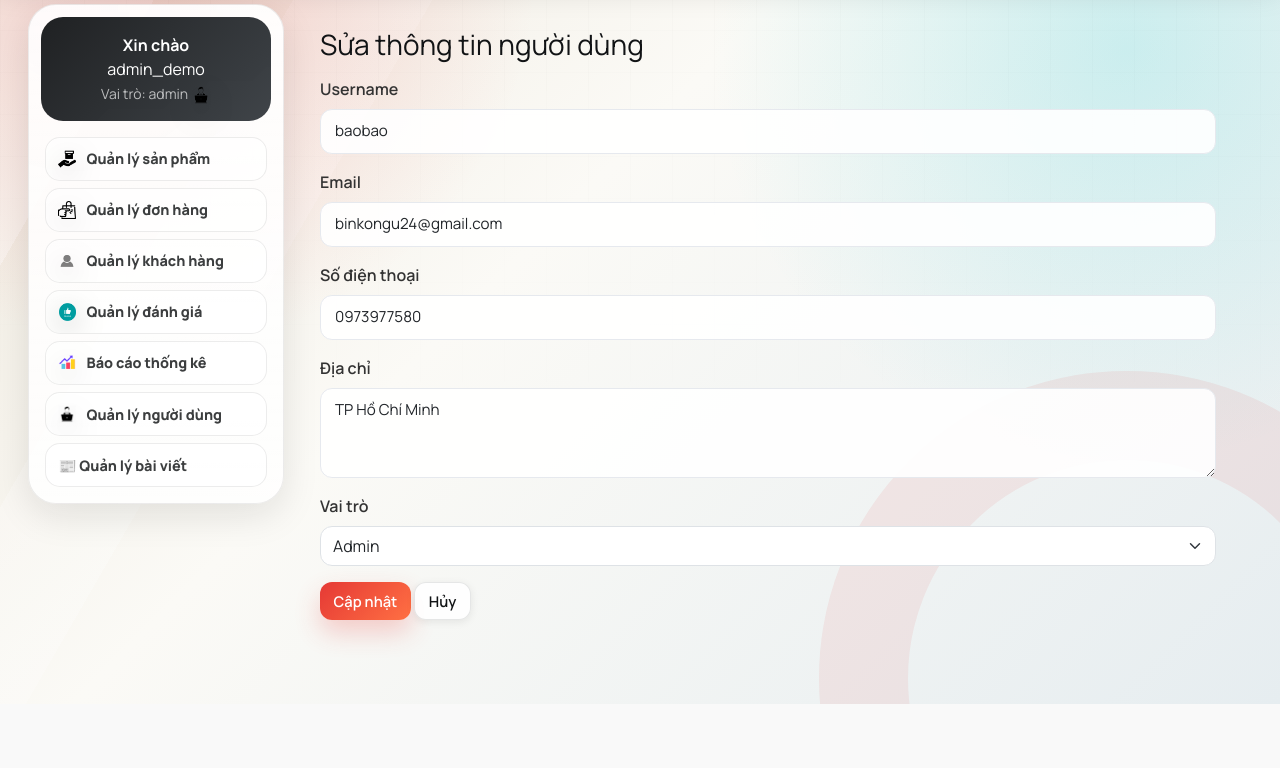
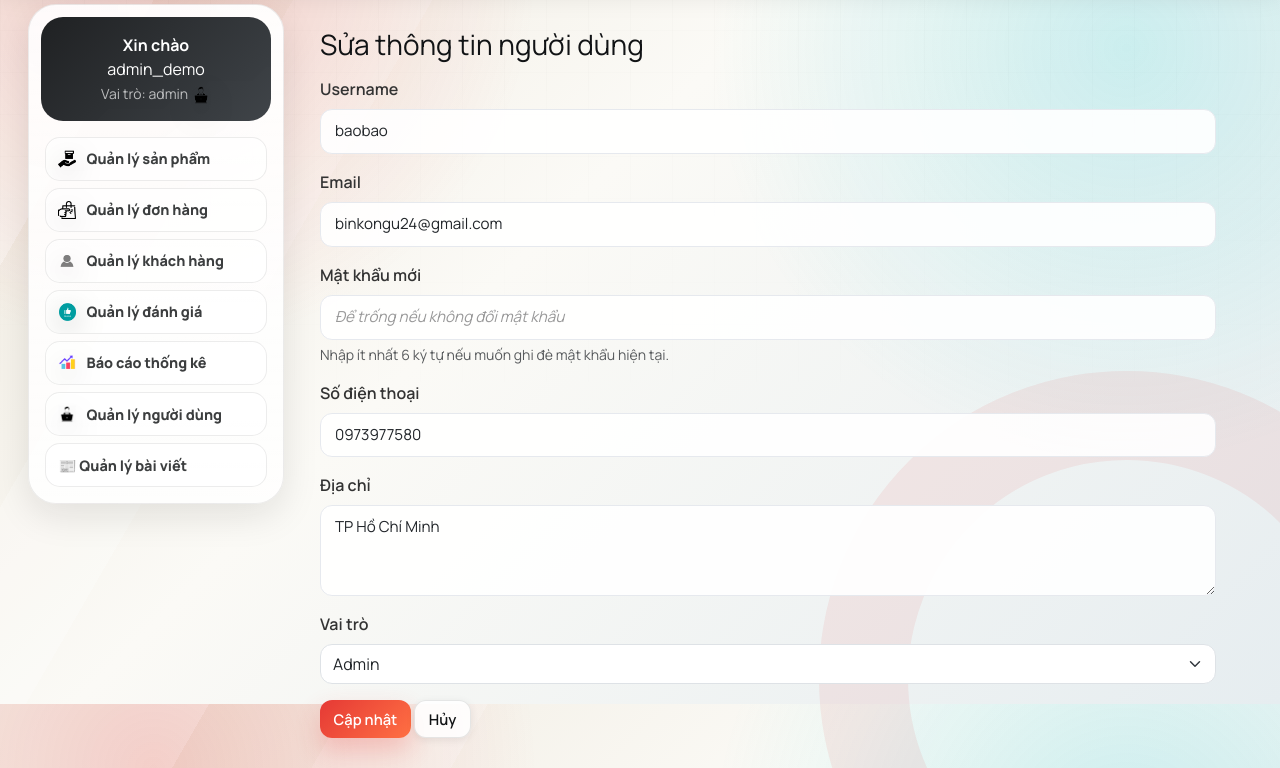
Before and after one commit to BaoNewbie128/ThucTapTotNghiep, a PHP site: the page made by admin/admin_dashboard.php in a window 1280 px wide. Shown: the part 96-864 px from the top of the page. Before the commit the page ends 800 px from the top, so only its background shows below. Run offline with PHP 8.4, Linux system fonts and the light colour scheme; a user stored in the database is signed in; data comes from the database, SQL or seed files in the repository.

Commit message:
fix add_user and edit_user

```diff
--- a/admin/edit_user.php
+++ b/admin/edit_user.php
@@ -1,6 +1,7 @@
 <?php
 require_once __DIR__ . '/../includes/admin_auth_check.php';
 require __DIR__ . "/../config/db.php";
+require_once __DIR__ . "/../validation.php";
 
 // Lấy ID user
 if (!isset($_GET["user_id"]) || empty($_GET["user_id"])) {
@@ -30,13 +31,22 @@ if ($_SERVER["REQUEST_METHOD"] === "POST") {
     $phone    = trim($_POST["phone"]);
     $address  = trim($_POST["address"]);
     $role     = trim($_POST["role"]);
+    $password = $_POST["password"] ?? "";
 
     if ($username === "" || $email === "") {
         $message = "Username và Email không được để trống!";
+    } elseif ($password !== "" && !\Validator::minLength($password, 6)) {
+        $message = "Mật khẩu mới phải có ít nhất 6 ký tự!";
     } else {
-        // Update
-        $update = $conn->prepare("UPDATE users SET username=?, email=?, phone=?, address=?, role=? WHERE id=?");
-        $update->bind_param("sssssi", $username, $email, $phone, $address, $role, $user_id);
+        if ($password !== "") {
+            // Nếu admin nhập mật khẩu mới thì hash và ghi đè mật khẩu cũ.
+            $password_hash = password_hash($password, PASSWORD_DEFAULT);
+            $update = $conn->prepare("UPDATE users SET username=?, email=?, phone=?, address=?, role=?, password=? WHERE id=?");
+            $update->bind_param("ssssssi", $username, $email, $phone, $address, $role, $password_hash, $user_id);
+        } else {
+            $update = $conn->prepare("UPDATE users SET username=?, email=?, phone=?, address=?, role=? WHERE id=?");
+            $update->bind_param("sssssi", $username, $email, $phone, $address, $role, $user_id);
+        }
 
         if ($update->execute()) {
             header("Location: admin_dashboard.php?view=users&updated=1");
@@ -69,6 +79,12 @@ if ($_SERVER["REQUEST_METHOD"] === "POST") {
         </div>
 
         <div class="mb-3">
+            <label class="form-label">Mật khẩu mới</label>
+            <input type="password" name="password" class="form-control" placeholder="Để trống nếu không đổi mật khẩu">
+            <div class="form-text">Nhập ít nhất 6 ký tự nếu muốn ghi đè mật khẩu hiện tại.</div>
+        </div>
+
+        <div class="mb-3">
             <label class="form-label">Số điện thoại</label>
             <input type="text" name="phone" class="form-control" value="<?= htmlspecialchars($user['phone']) ?>">
         </div>
```
Also changed, not shown: admin/add_user.php (+5 -2 lines), 1 other file.
